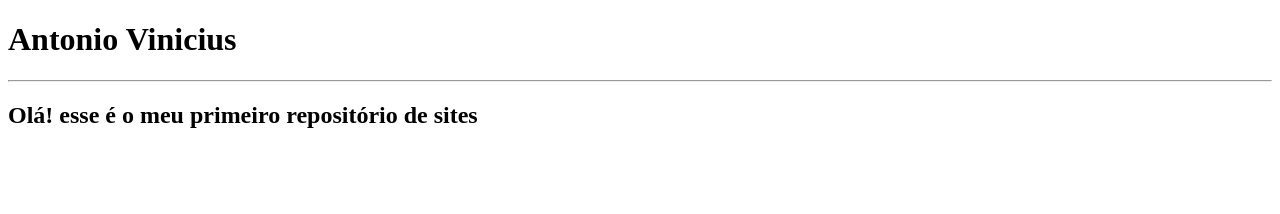
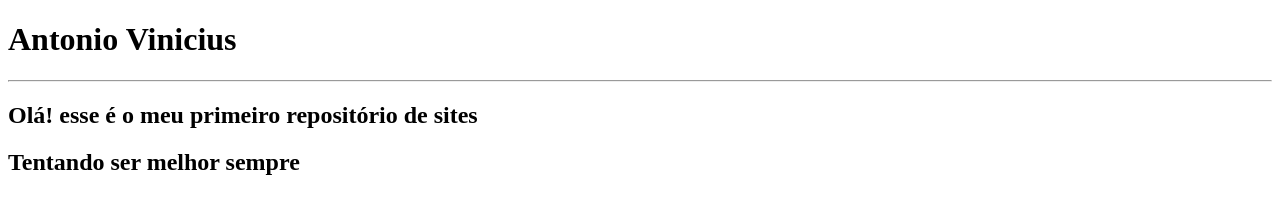
Before and after one commit to Vinils76/Vinils76.github.io, a plain HTML site: page index.html in a window 1280 px wide. Drawn offline with Linux system fonts and the light colour scheme.

Commit message:
Adicionando conteúdo

```diff
--- a/index.html
+++ b/index.html
@@ -11,6 +11,8 @@
     <hr>
     <h2>Olá! esse é o meu primeiro repositório de sites</h2>
 
+    <h2>Tentando ser melhor sempre</h2>
+
 
 </body>
 </html>
```
